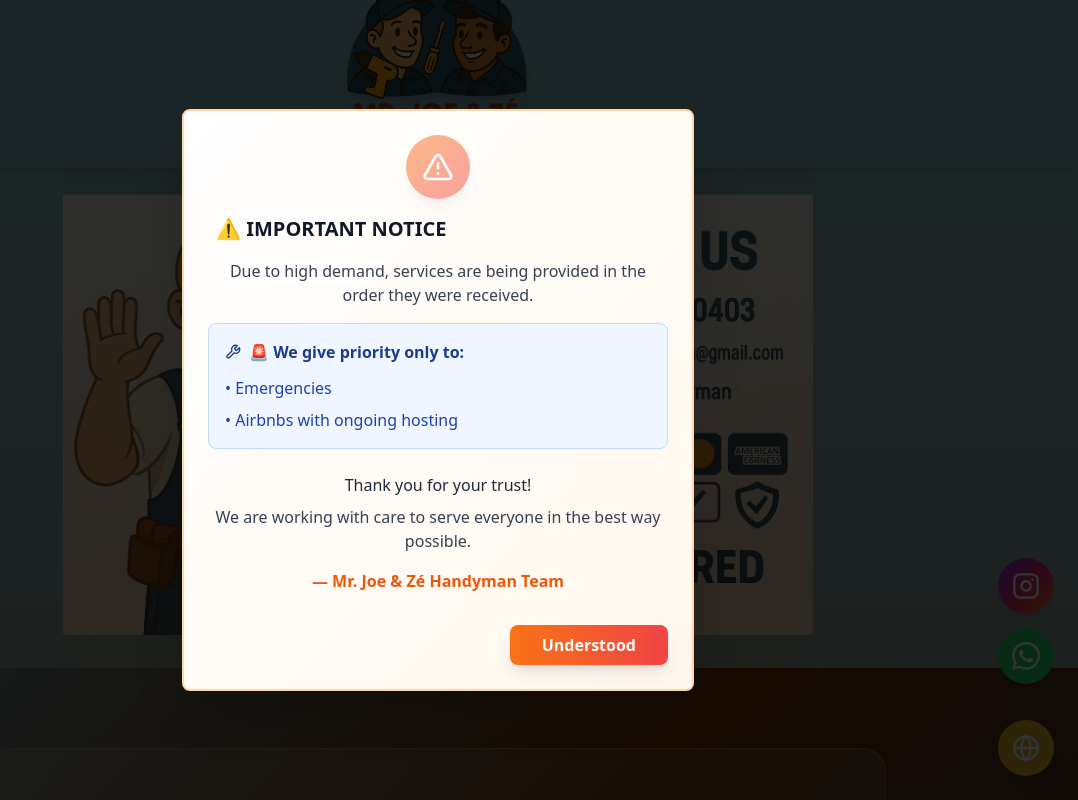
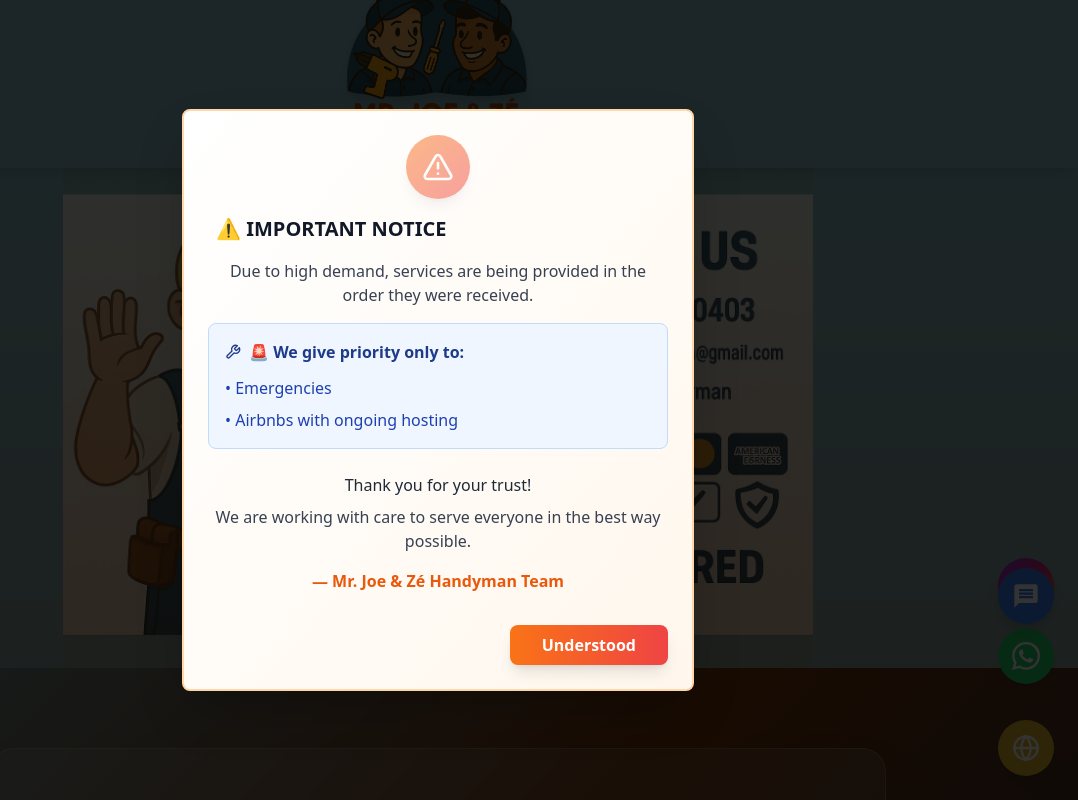
Before and after one commit to erissonx5/joeze-fix-it-miami, a React (Vite) app: page / in a window 1280 px wide. Shown: the top 800 px of the page, without its empty margins (202-1280 px from the left). Built offline with nearby package versions, Linux system fonts and the light colour scheme.

Commit message:
Add SMS floating button
Adds a floating button that opens the SMS application with a pre-filled message and phone number when clicked on a mobile device.

```diff
--- /dev/null
+++ b/src/components/FloatingSMSButton.tsx
@@ -0,0 +1,29 @@
+import React from 'react';
+
+// SMS SVG Icon Component
+const SMSIcon = ({ className = "h-6 w-6" }: { className?: string }) => (
+  <svg className={className} viewBox="0 0 24 24" fill="currentColor">
+    <path d="M20 2H4c-1.1 0-1.99.9-1.99 2L2 22l4-4h14c1.1 0 2-.9 2-2V4c0-1.1-.9-2-2-2zm-2 12H6v-2h12v2zm0-3H6V9h12v2zm0-3H6V6h12v2z"/>
+  </svg>
+);
+
+const FloatingSMSButton: React.FC = () => {
+  const openSMS = () => {
+    const url = `sms:+17867020403?body=Hi,%20I%20saw%20your%20ad%20and%20I'm%20interested.`;
+    window.open(url, '_self');
+  };
+
+  return (
+    <div className="fixed bottom-[170px] right-6 z-50">
+      <button
+        onClick={openSMS}
+        className="w-14 h-14 bg-blue-500 hover:bg-blue-600 text-white rounded-full shadow-lg hover:shadow-xl transition-all duration-300 transform hover:scale-110"
+        aria-label="Enviar SMS"
+      >
+        <SMSIcon className="h-7 w-7 mx-auto text-white" />
+      </button>
+    </div>
+  );
+};
+
+export default FloatingSMSButton;
--- a/src/pages/Index.tsx
+++ b/src/pages/Index.tsx
@@ -5,6 +5,7 @@ import { Avatar, AvatarImage, AvatarFallback } from '@/components/ui/avatar';
 import { useLanguage } from '@/contexts/LanguageContext';
 import FloatingWhatsAppButton from '@/components/FloatingWhatsAppButton';
 import FloatingInstagramButton from '@/components/FloatingInstagramButton';
+import FloatingSMSButton from '@/components/FloatingSMSButton';
 import FloatingLanguageSelector from '@/components/FloatingLanguageSelector';
 import ImportantNoticeDialog from '@/components/ImportantNoticeDialog';
 import { useState, useEffect } from 'react';
@@ -733,6 +734,7 @@ const Index = () => {
         phoneNumber={whatsappNumber}
         message={whatsappMessage}
       />
+      <FloatingSMSButton />
 
       <FloatingLanguageSelector />
 
```
